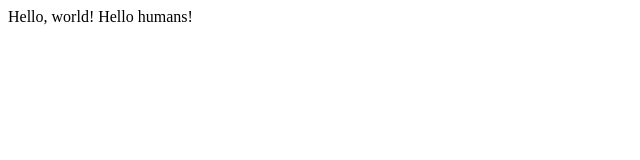
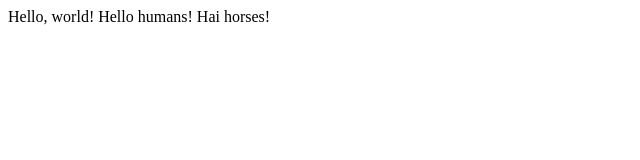
Before and after one commit to vadzimk/WebprogrammingLecture0, a plain HTML site: page Index.html in a window 1280 px wide. Shown: the full height of the page, 0-640 px from the left. Drawn offline with Linux system fonts and the light colour scheme.

Commit message:
Update Index.html
hai horses

```diff
--- a/Index.html
+++ b/Index.html
@@ -4,6 +4,6 @@
   <title>My webpage.</title>
  </head>
  <body>
-   Hello, world! Hello humans!
+   Hello, world! Hello humans! Hai horses!
  </body>
 </html>
```
